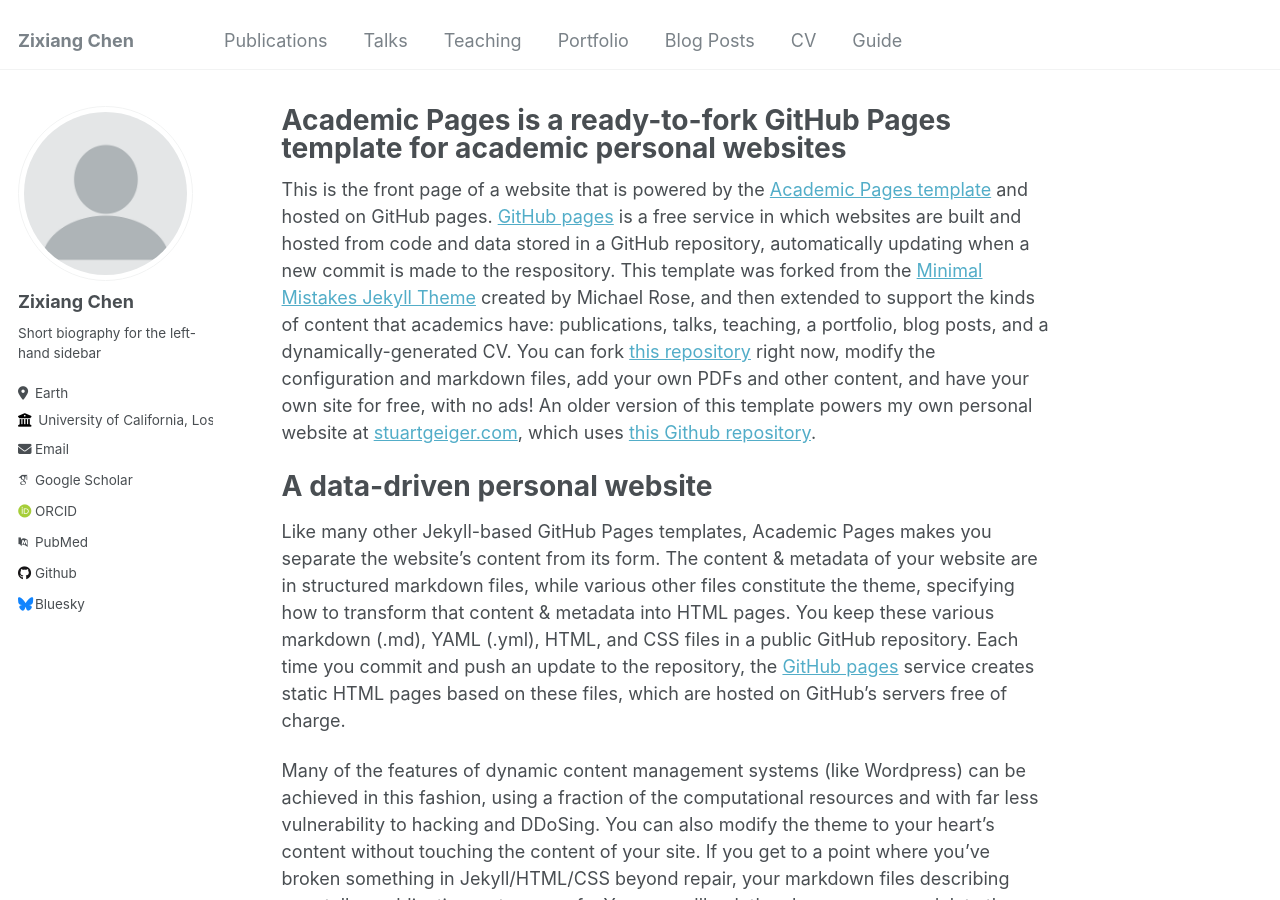
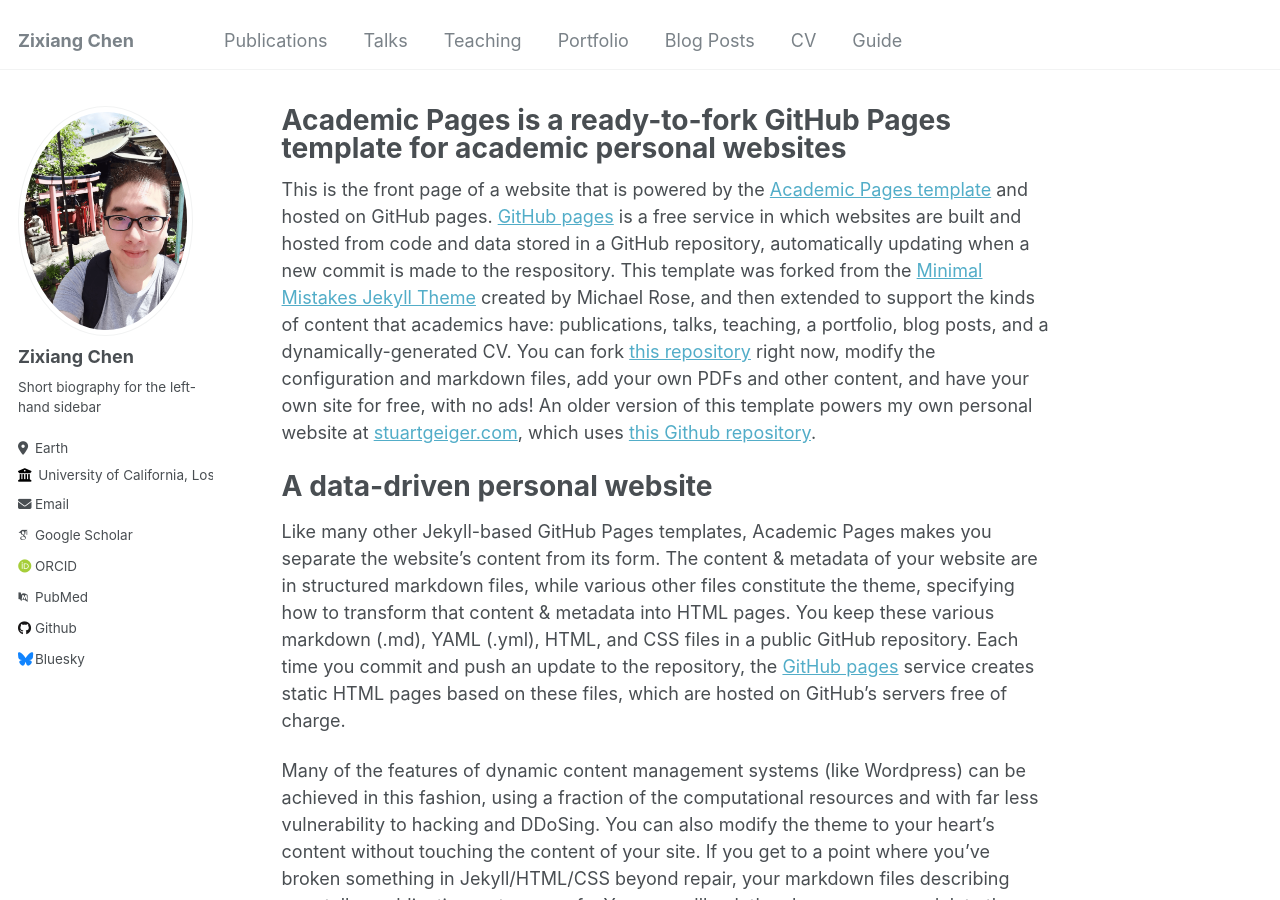
Before and after one commit to czx6858/czx6858.github.io, a Jekyll site: the page built from _pages/about.md, in a window 1280 px wide and 900 px high. Built offline with Jekyll 4.4.1, drawn with Linux system fonts in a browser that asks for light colours; some web fonts are replaced.

Commit message:
Update _config.yml

```diff
--- a/_config.yml
+++ b/_config.yml
@@ -21,7 +21,7 @@ repository               : "academicpages/academicpages.github.io"
 #               Additional customization can be done by editing /_includes/author-profile.html
 author:
   # Biographic information
-  avatar           : "profile.png"
+  avatar           : "zixiangchen.png"
   name             : "Zixiang Chen"
   pronouns         : # example: "she/her"
   bio              : "Short biography for the left-hand sidebar"
```
